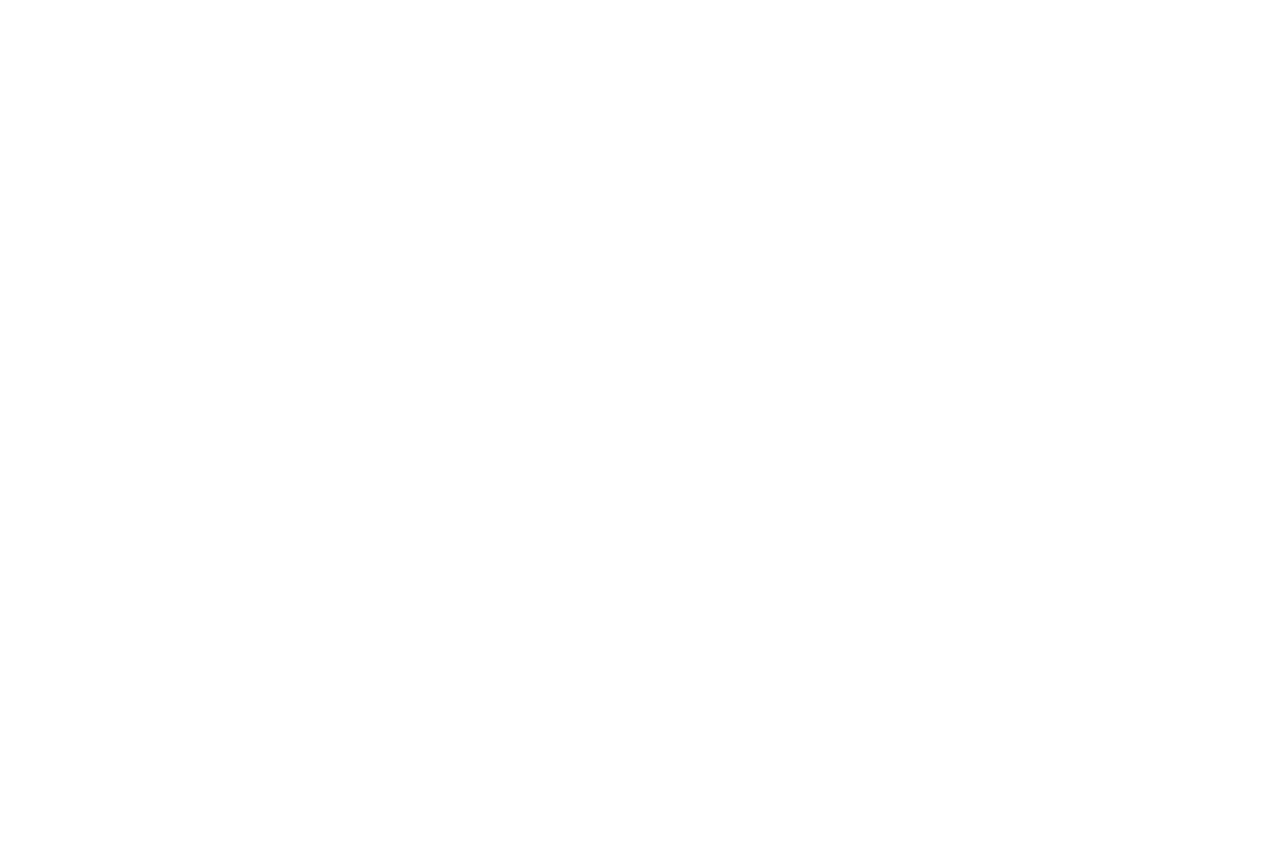
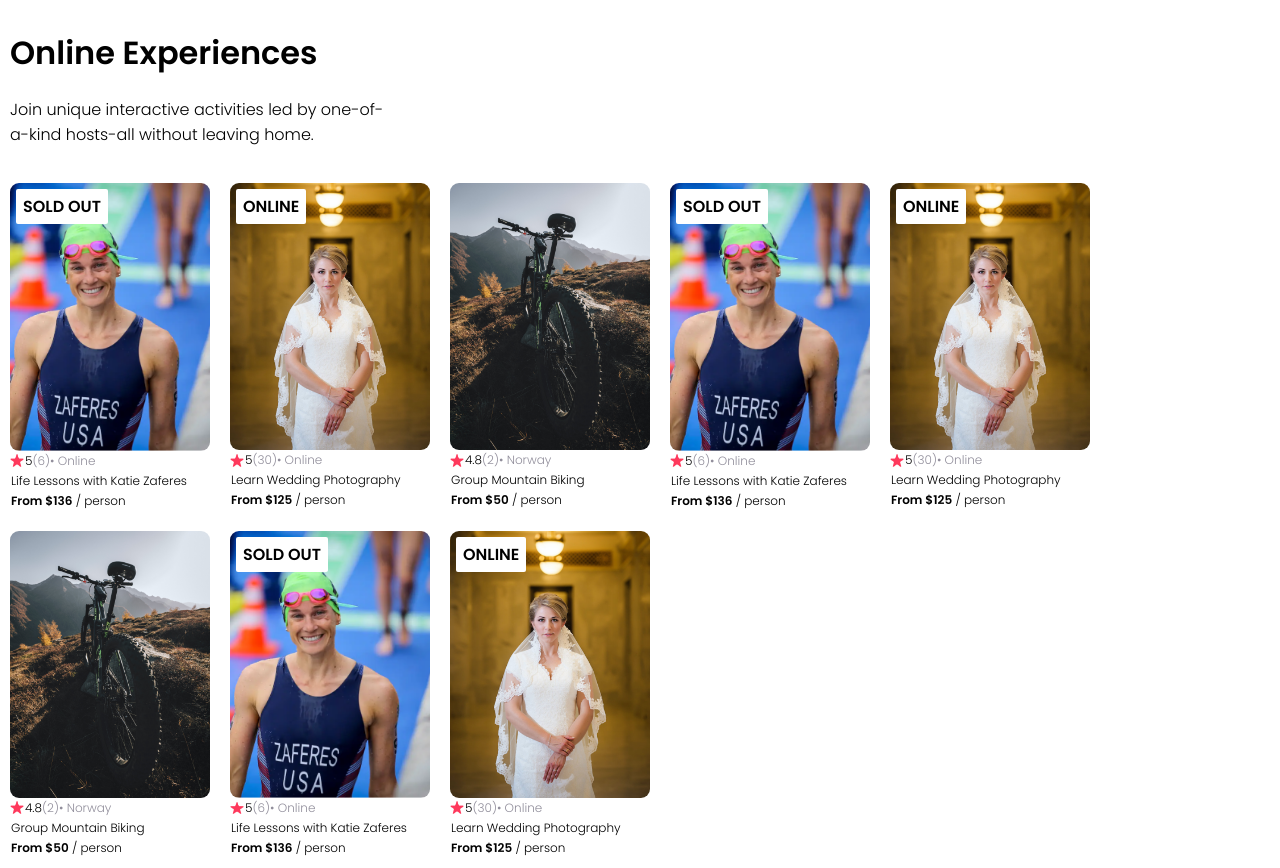
Before and after one commit to Ferningo/scrimba-react-airBnB-project, a React (Vite) app in the folder AirBnB Experiences Clone/: page / in a window 1280 px wide. Shown: the part 596-1464 px from the top of the page. Before the commit the page ends 800 px from the top, so only its background shows below. Built offline with nearby package versions, Linux system fonts and the light colour scheme.

Commit message:
restore hero secion and add more cards

```diff
--- a/AirBnB Experiences Clone/src/App.jsx
+++ b/AirBnB Experiences Clone/src/App.jsx
@@ -26,6 +26,7 @@
   return (
     <>
       <NavBar />
+      <HeroSection />
       <div className="contact-container">
         {cards}
       </div>
--- a/AirBnB Experiences Clone/src/data.js
+++ b/AirBnB Experiences Clone/src/data.js
@@ -41,4 +41,74 @@
     location: "Norway",
     openSpots: 3,
   },
+  {
+    id: 1,
+    title: "Life Lessons with Katie Zaferes",
+    description:
+      'I will share with you what I call "Positively Impactful Moments of Disappointment." Throughout my career, many of my highest moments only came after setbacks and losses. But learning from those difficult moments is what gave me the ability to rise above them and reach my goals.',
+    price: 136,
+    coverImg: "../public/katie-zaferes.png",
+    stats: {
+      rating: 5.0,
+      reviewCount: 6,
+    },
+    location: "Online",
+    openSpots: 0,
+  },
+  {
+    id: 2,
+    title: "Learn Wedding Photography",
+    description:
+      "Interested in becoming a wedding photographer? For beginner and experienced photographers alike, join us in learning techniques required to leave the happy couple with memories that'll last a lifetime.",
+    price: 125,
+    coverImg: "../public/wedding-photography.png",
+    stats: {
+      rating: 5.0,
+      reviewCount: 30,
+    },
+    location: "Online",
+    openSpots: 27,
+  },
+  {
+    id: 3,
+    title: "Group Mountain Biking",
+    description:
+      "Experience the beautiful Norwegian landscape and meet new friends all while conquering rugged terrain on your mountain bike. (Bike provided!)",
+    price: 50,
+    coverImg: "../public/mountain-bike.png",
+    stats: {
+      rating: 4.8,
+      reviewCount: 2,
+    },
+    location: "Norway",
+    openSpots: 3,
+  },
+  {
+    id: 1,
+    title: "Life Lessons with Katie Zaferes",
+    description:
+      'I will share with you what I call "Positively Impactful Moments of Disappointment." Throughout my career, many of my highest moments only came after setbacks and losses. But learning from those difficult moments is what gave me the ability to rise above them and reach my goals.',
+    price: 136,
+    coverImg: "../public/katie-zaferes.png",
+    stats: {
+      rating: 5.0,
+      reviewCount: 6,
+    },
+    location: "Online",
+    openSpots: 0,
+  },
+  {
+    id: 2,
+    title: "Learn Wedding Photography",
+    description:
+      "Interested in becoming a wedding photographer? For beginner and experienced photographers alike, join us in learning techniques required to leave the happy couple with memories that'll last a lifetime.",
+    price: 125,
+    coverImg: "../public/wedding-photography.png",
+    stats: {
+      rating: 5.0,
+      reviewCount: 30,
+    },
+    location: "Online",
+    openSpots: 27,
+  },
 ];
--- a/AirBnB Experiences Clone/src/index.css
+++ b/AirBnB Experiences Clone/src/index.css
@@ -16,8 +16,8 @@
 }
 
 .photo-grid{
-  max-height: 240px;
-  max-width: 400px;
+  max-height: 480px;
+  max-width: 800px;
   margin-top: 60px;
   align-self: center;
 }
@@ -146,8 +146,8 @@
 .contact-container{
   display: flex;
   flex-wrap: wrap;
-  align-items: center;
-  justify-content: center;
+  /* align-items: center;
+  justify-content: center; */
   /* border: 2px solid black;
   min-height: 90vh; */
 }
```
